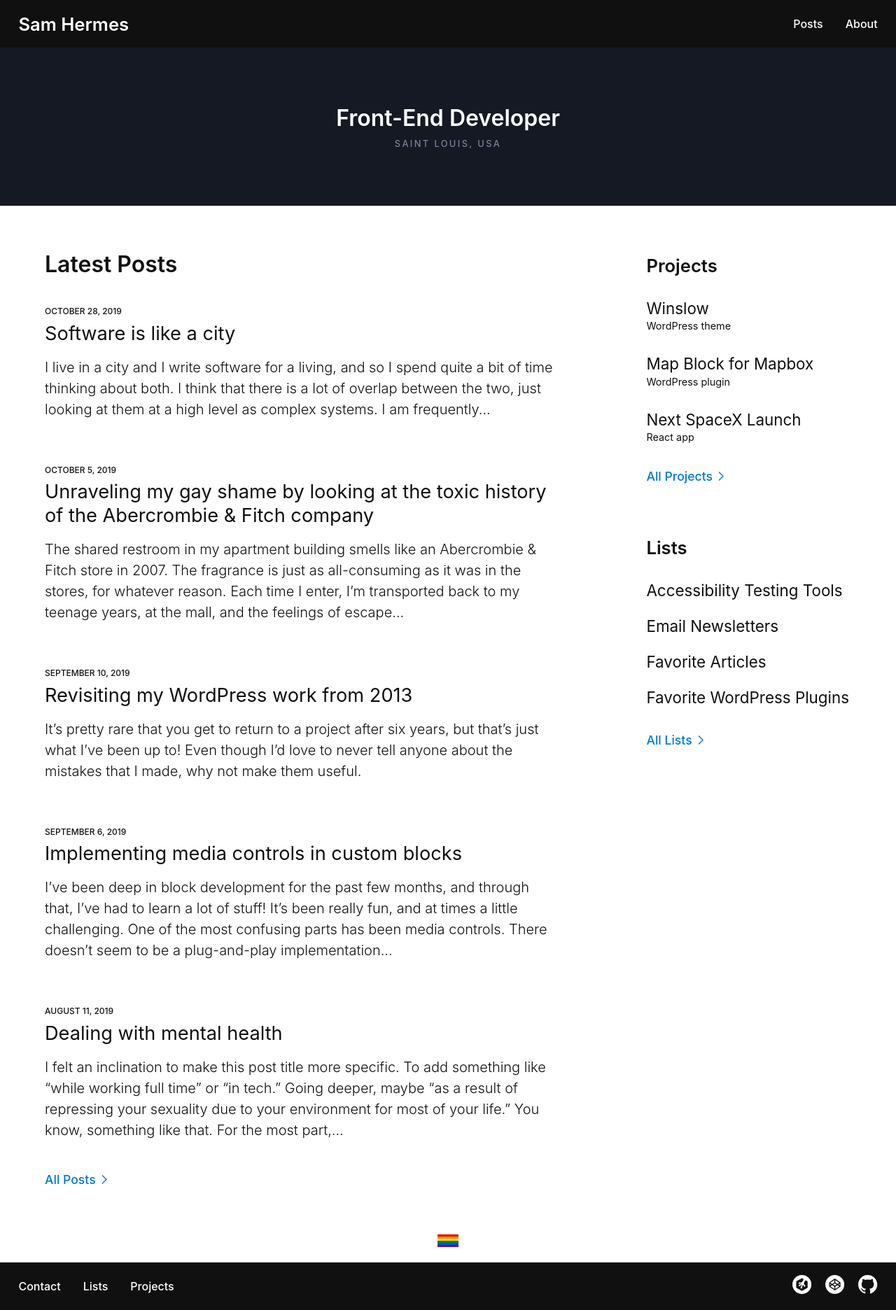
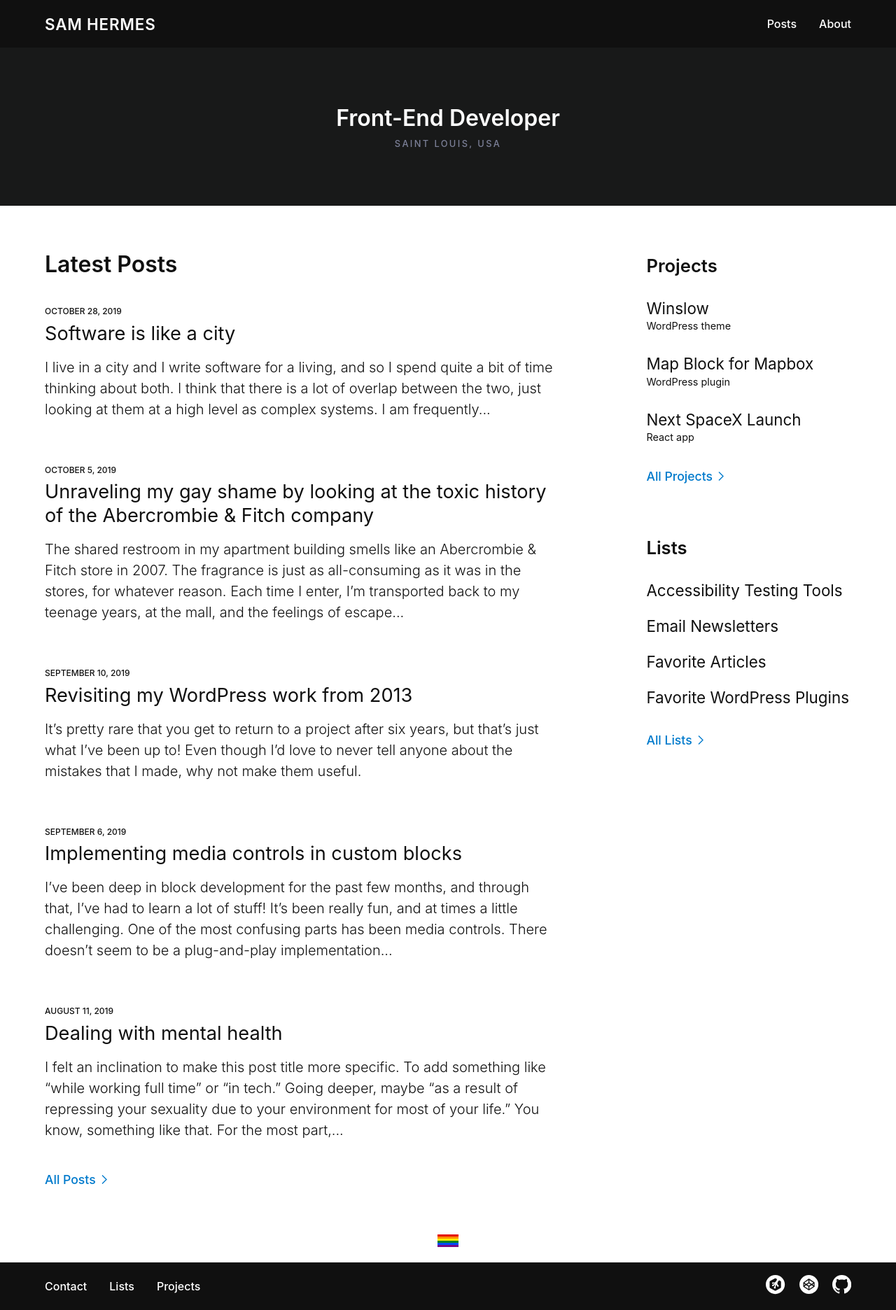
Before and after one commit to samhermes/samhermes.github.io, a Jekyll site: the page built from index.md, in a window 1280 px wide. Shown: the whole page at 70% size. Built offline with Jekyll 4.4.1, drawn with Linux system fonts in a browser that asks for light colours.

Commit message:
Update global styles

```diff
--- a/_sass/_global.scss
+++ b/_sass/_global.scss
@@ -19,27 +19,41 @@
 }
 
 .site-header {
-  padding: 0.7em 5%;
+  padding: 0.7em 0;
   margin: 0 auto;
   background-color: $color-dark;
 
   @media screen and (min-width: 45.625em) {
-    padding: 1rem 1.65rem;
+    padding: 1rem 0;
+  }
+
+  @media (prefers-color-scheme: dark) {
+    background: $color-navy;
   }
 
   .contain {
     display: flex;
     align-items: center;
+    max-width: 72em;
+    margin: 0 auto;
+    width: 90%;
   }
 
   .logotype {
     display: block;
     color: #fff;
-    font-size: 1.3rem;
+    font-size: 1.2rem;
     font-weight: 600;
+    letter-spacing: 0.05rem;
+    text-transform: uppercase;
+    transition: opacity 0.15s cubic-bezier(0.65, 0.05, 0.36, 1);
+
+    &:hover {
+      opacity: 0.5;
+    }
 
     @media screen and (min-width: 33em) {
-      font-size: 1.6rem;
+      font-size: 1.4rem;
     }
   }
 }
@@ -83,13 +97,13 @@
 
 .site-footer {
   box-sizing: border-box;
-  padding: 1rem 5% 4rem;
+  padding: 1rem 0 4rem;
   margin: 0 auto;
   position: relative;
   background-color: $color-dark;
 
   @media screen and (min-width: 45.625em) {
-    padding: 1rem 1.65rem;
+    padding: 1rem 0;
   }
 
   @media (prefers-color-scheme: dark) {
@@ -99,6 +113,9 @@
   .contain {
     display: flex;
     flex-wrap: wrap;
+    max-width: 72em;
+    margin: 0 auto;
+    width: 90%;
   }
 
   .site-nav {
--- a/_sass/_home.scss
+++ b/_sass/_home.scss
@@ -1,6 +1,11 @@
 .page-home {
     .intro {
         background: $color-navy;
+
+        @media (prefers-color-scheme: dark) {
+            border-top: 1px solid rgba(255, 255, 255, 0.04);
+        }
+
 
         .intro-text {
             max-width: 42em;
--- a/_sass/_pages.scss
+++ b/_sass/_pages.scss
@@ -1,5 +1,5 @@
 .page-header {
-    background: #141924;
+    background: $color-navy;
     padding: 2rem 0;
 
     @media screen and (min-width: 48em) {
@@ -7,7 +7,7 @@
     }
 
     @media (prefers-color-scheme: dark) {
-        background: rgba(34, 57, 114, 0.2);
+        border-top: 1px solid rgba(255, 255, 255, 0.04);
     }
 }
 
--- a/css/main.scss
+++ b/css/main.scss
@@ -9,7 +9,7 @@ $base-font-size: 100%;
 $base-font-weight: 300;
 $spacing-unit: 1.8em;
 $color-dark: #101010;
-$color-navy: #141924;
+$color-navy: #181919;
 $dark-border-color: rgba(255, 255, 255, 0.1);
 
 // Import partials from `sass_dir` (defaults to `_sass`)
```
